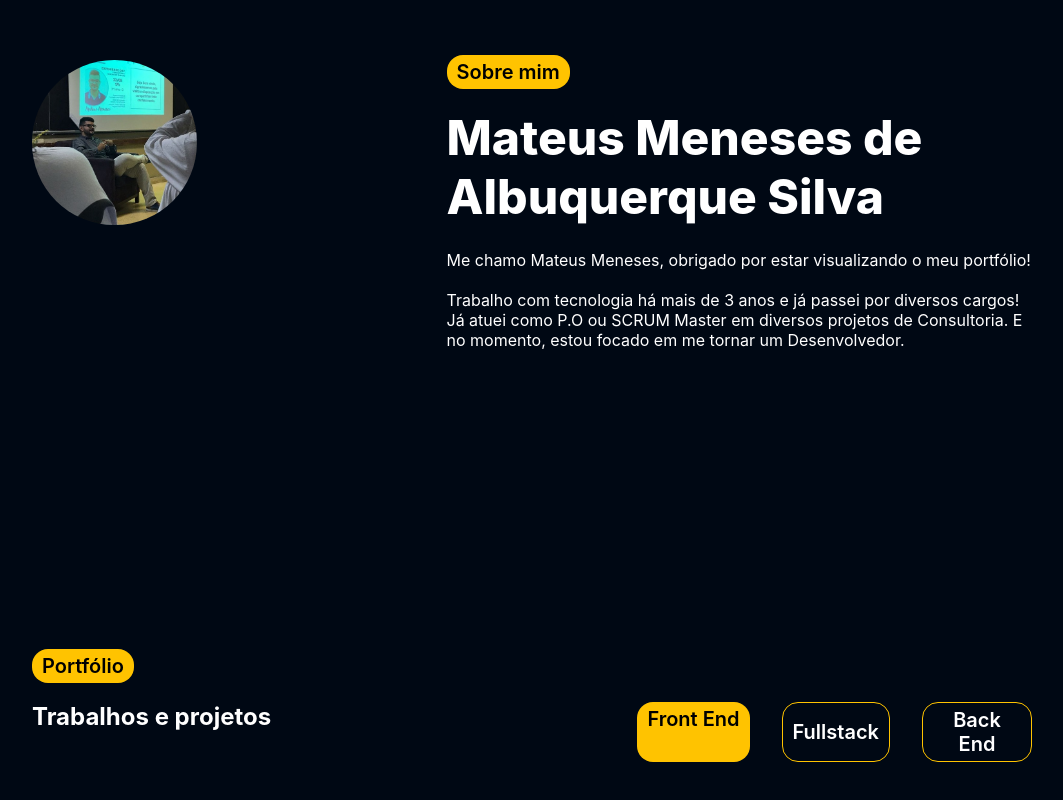
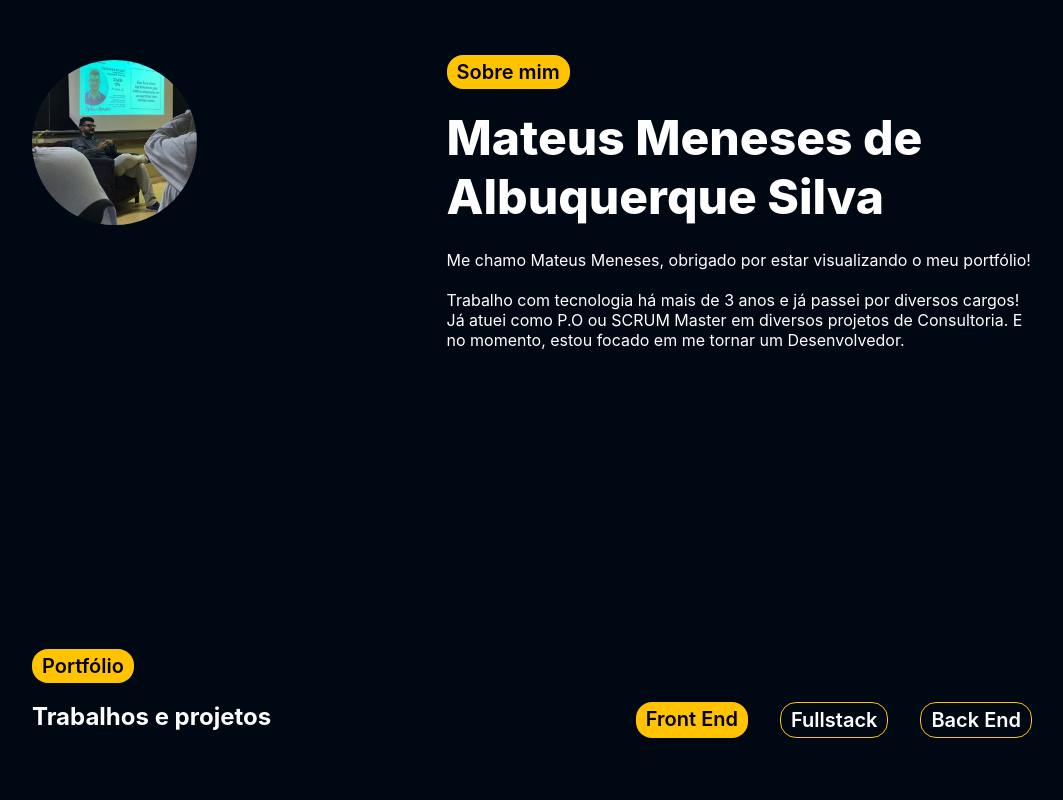
Before and after one commit to mateusmenesesDev/portfolio, a React (Create React App) app: page / in a window 1280 px wide. Shown: the part 1199-1999 px from the top of the page, without its empty margins (108-1171 px from the left). Built offline with nearby package versions, Linux system fonts and the light colour scheme; no server answers; the HTML template or start-up script is replaced by a standard one.

Commit message:
Deixando itens dos projetos simetricos

```diff
--- a/src/components/Badge/Badge.module.css
+++ b/src/components/Badge/Badge.module.css
@@ -5,7 +5,6 @@
     font-weight: 600;
     padding: 5px 10px;
     border-radius: 16px;
-    font-size: 20px;
 }
 
 .nonFill{
@@ -15,10 +14,6 @@
     font-weight: 600;
     padding: 5px 10px;
     border-radius: 16px;
-    font-size: 20px;
-    display: flex;
-    justify-content: center;
-    align-items: center;
-    /* min-width: 110px; */
-    max-width: 110px;
+    text-align: center;
+    display: inline-block;
 }
--- a/src/components/Portfolio/Projetos/Projetos.module.css
+++ b/src/components/Portfolio/Projetos/Projetos.module.css
@@ -3,7 +3,6 @@
   flex-direction: column;
   justify-content: center;
   padding: 30px;
-  margin-bottom: 50px;
   border-radius: 16px;
   background: #003566;
   box-shadow: inset 17px 17px 34px #001429,
@@ -11,8 +10,11 @@
 }
 
 .projeto-header {
-  /* background-color: red; */
   height: 170px;
+}
+
+.projeto-header--desc {
+  height: 100px;
 }
 .projeto h3 {
   margin-bottom: 9px;
@@ -41,10 +43,14 @@
 
 .projeto .badges {
   display: flex;
+  align-items: center;
+  overflow: auto;
   gap: 10px;
-  overflow: auto;
 }
 
+.projeto .badges ul li{
+  width: 100%;
+}
 .projeto-button {
   margin-top: 25px;
   display: flex;
--- a/src/components/Portfolio/Projetos/index.tsx
+++ b/src/components/Portfolio/Projetos/index.tsx
@@ -12,13 +12,17 @@ export function Projetos({
   return (
     <div className={style.projeto}>
       <div className={style['projeto-header']}>
-        <h3>{name.toUpperCase()}</h3>
-        <p>{description}</p>
-        <div className={style.badges}>
+        <div className={style['projeto-header--desc']}>
+          <h3>{name.toUpperCase()}</h3>
+          <p>{description}</p>
+        </div>
+        <ul className={style.badges}>
           {topics.map((topic) => (
-            <Badge size="14px">{topic}</Badge>
+            <li>
+              <Badge size="14px">{topic}</Badge>
+            </li>
           ))}
-        </div>
+        </ul>
       </div>
       <div className={style["projeto-img"]}>
         <img
```
